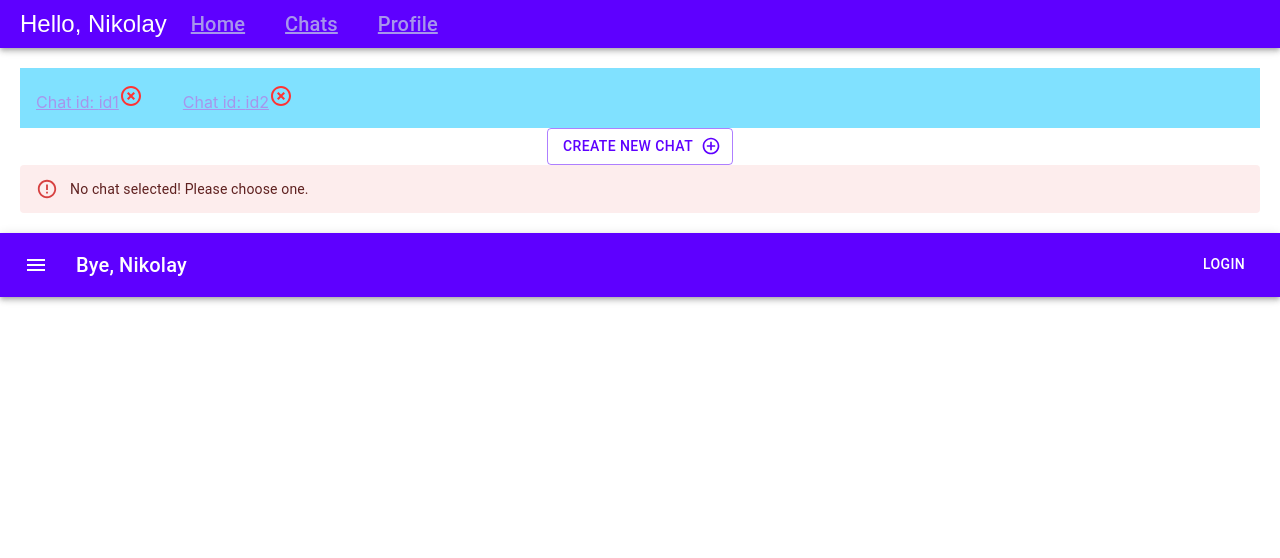
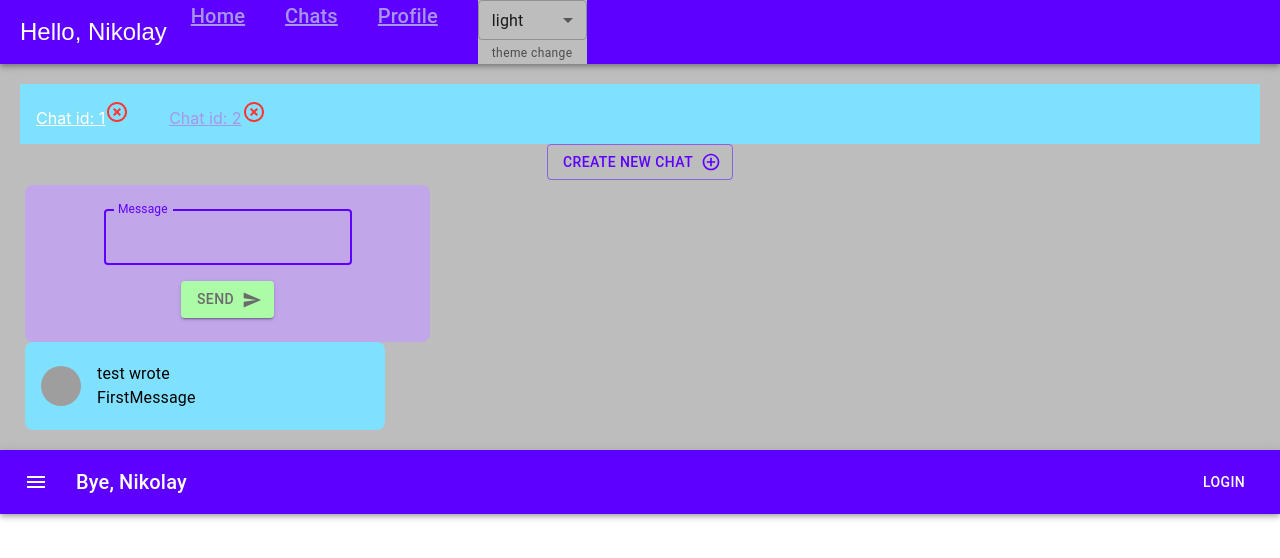
Before and after one commit to Vanzhin/react_course, a React (Create React App) app: page /chats/1 in a window 1280 px wide. Shown: the top 558 px of the page. Built offline with nearby package versions, Linux system fonts and the light colour scheme; grey boxes are pictures that could not be loaded.

Commit message:
theme created

```diff
--- a/src/components/Header.js
+++ b/src/components/Header.js
@@ -1,11 +1,13 @@
-import React from 'react';
+import React, {useContext} from 'react';
 import AppBar from '@mui/material/AppBar';
 import Box from '@mui/material/Box';
 import Toolbar from '@mui/material/Toolbar';
 import Typography from '@mui/material/Typography';
 import IconButton from '@mui/material/IconButton';
-import {Grid} from "@mui/material";
+import {Button, FormControl, FormHelperText, Grid, InputLabel, MenuItem, Select} from "@mui/material";
 import HeaderLink from "./HeaderLink";
+import {ThemeContext, themes} from "../context/themes";
+import LightModeIcon from '@mui/icons-material/LightMode';
 
 const navItems = [
     {
@@ -28,6 +30,7 @@ const navItems = [
 
 
 function Header(props) {
+    const {contextTheme, toggleTheme, changeTheme} = useContext(ThemeContext);
     return (
         <Box sx={{flexGrow: 1}}>
             <AppBar position="static">
@@ -41,6 +44,22 @@ function Header(props) {
                                     <HeaderLink to={item.to} key={item.name}>{item.name}</HeaderLink>
                                 )
                             )}
+                            <FormControl sx={{background: contextTheme.background, color: contextTheme.color}}
+                                         size="small">
+                                <Select
+                                    defaultValue={'light'}
+                                    // value={age}
+                                    onChange={changeTheme}
+                                >
+                                    {Object.keys(themes).map((item) => (
+                                            <MenuItem key={themes[item].name}
+                                                      value={themes[item].name}>{themes[item].name}</MenuItem>
+                                        )
+                                    )}
+                                </Select>
+                                <FormHelperText>theme change</FormHelperText>
+
+                            </FormControl>
                         </Grid>
 
                     </Typography>
--- a/src/components/Layout.js
+++ b/src/components/Layout.js
@@ -1,21 +1,32 @@
-import React from 'react';
+import React, {useState} from 'react';
 import Header from "./Header";
 import {Outlet} from "react-router-dom";
 import Footer from "./Footer";
+import {ThemeContext, themes} from "../context/themes";
 
 function Layout(props) {
+    const [contextTheme, setContextTheme] = useState(themes.light);
+    const changeTheme = (e) => {
+        e.preventDefault();
+        setContextTheme(themes[e.target.value])
+    }
+
+
     return (
-        <>
+        <ThemeContext.Provider value={{contextTheme: contextTheme, changeTheme: changeTheme}}>
+            <div style={{background: contextTheme.background, color: contextTheme.color}}>
                 <header>
                     <Header name={props.name}/>
                 </header>
-            <main >
+                <main>
                     <Outlet/>
                 </main>
                 <footer>
                     <Footer name={props.name}/>
                 </footer>
-        </>
+            </div>
+
+        </ThemeContext.Provider>
 
     );
 }
--- /dev/null
+++ b/src/context/themes.js
@@ -0,0 +1,20 @@
+import {createContext} from "react";
+
+export const themes = {
+    light: {
+        name: 'light',
+        background: '#bdbdbd',
+        color: '#3b3b3b'
+    },
+    dark: {
+        name: 'dark',
+        background: '#3b3b3b',
+        color: '#bdbdbd'
+    },
+    blue: {
+        name: 'blue',
+        background: '#65739a',
+        color: '#bdbdbd'
+    }
+}
+export const ThemeContext = createContext({contextTheme:themes.light, changeTheme: (event) => {}})
--- a/src/pages/ChatsPage.js
+++ b/src/pages/ChatsPage.js
@@ -9,24 +9,29 @@ import HighlightOffIcon from '@mui/icons-material/HighlightOff';
 function ChatsPage(props) {
     const theme = useTheme();
     const initialChats = {
-        id1: {
+        1: {
             name: "Chat1",
             messages: [{text: "FirstMessage", author: 'test', id: 1,}],
         },
-        id2: {
+        2: {
             name: "Chat2",
             messages: [{text: "FirstMessageHereToo!", author: 'test', id: 1,}],
         },
     };
+    const initialMessages = [
+        {text: "FirstMessage", author: 'test', id: 1, chatId: 1},
+        {text: "FirstMessageHereToo!", author: 'test', id: 2, chatId: 2}
+    ]
 
     const [chats, setChats] = useState(initialChats);
+    console.log(chats);
     const ChatsCreate = () => {
         let id = 1;
         if (Object.keys(chats).length) {
-            id = Number(Object.keys(chats)[Object.keys(chats).length - 1].replace('id', '')) + 1;
+            id = Number(Object.keys(chats)[Object.keys(chats).length - 1]) + 1;
         }
         const updated = chats;
-        updated['id' + id] = {
+        updated[id] = {
             name: "Chat" + id,
             messages: [],
         }
```
Lines whose indentation alone changed are shown as unchanged.
